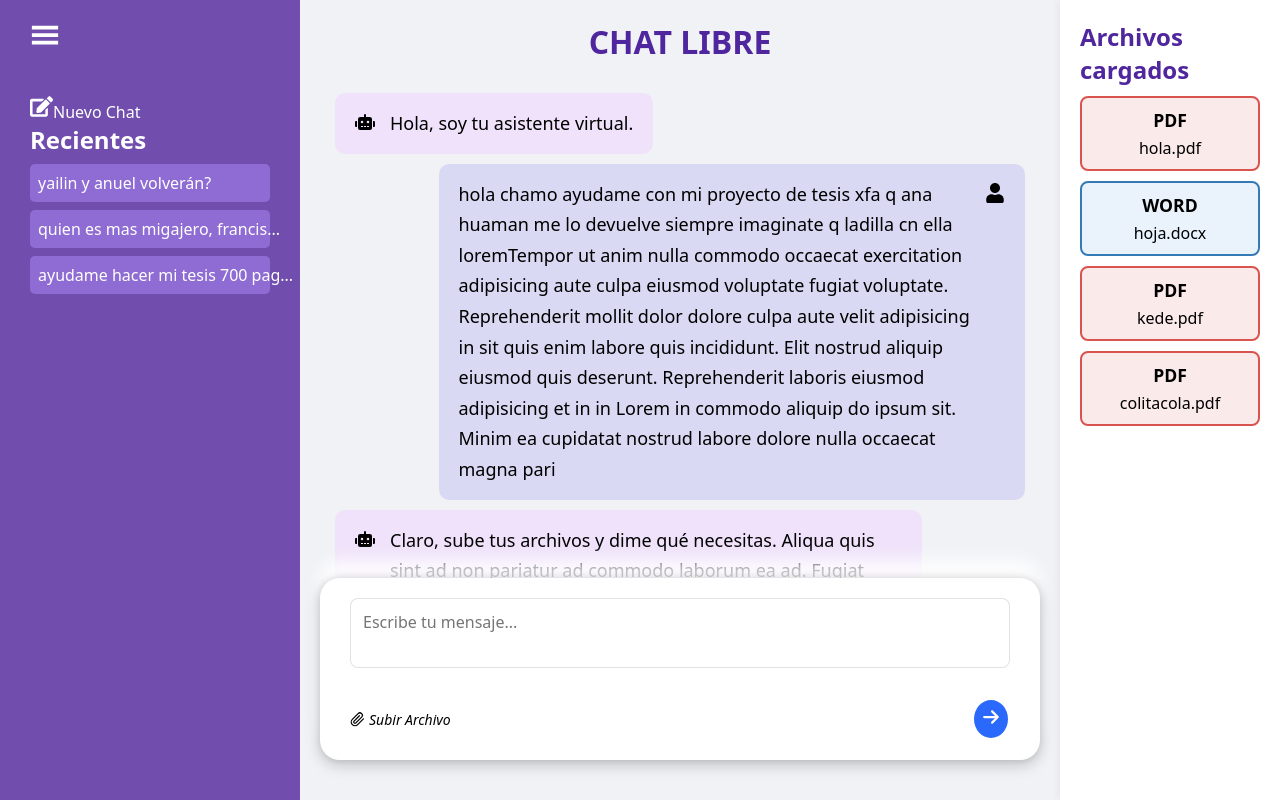
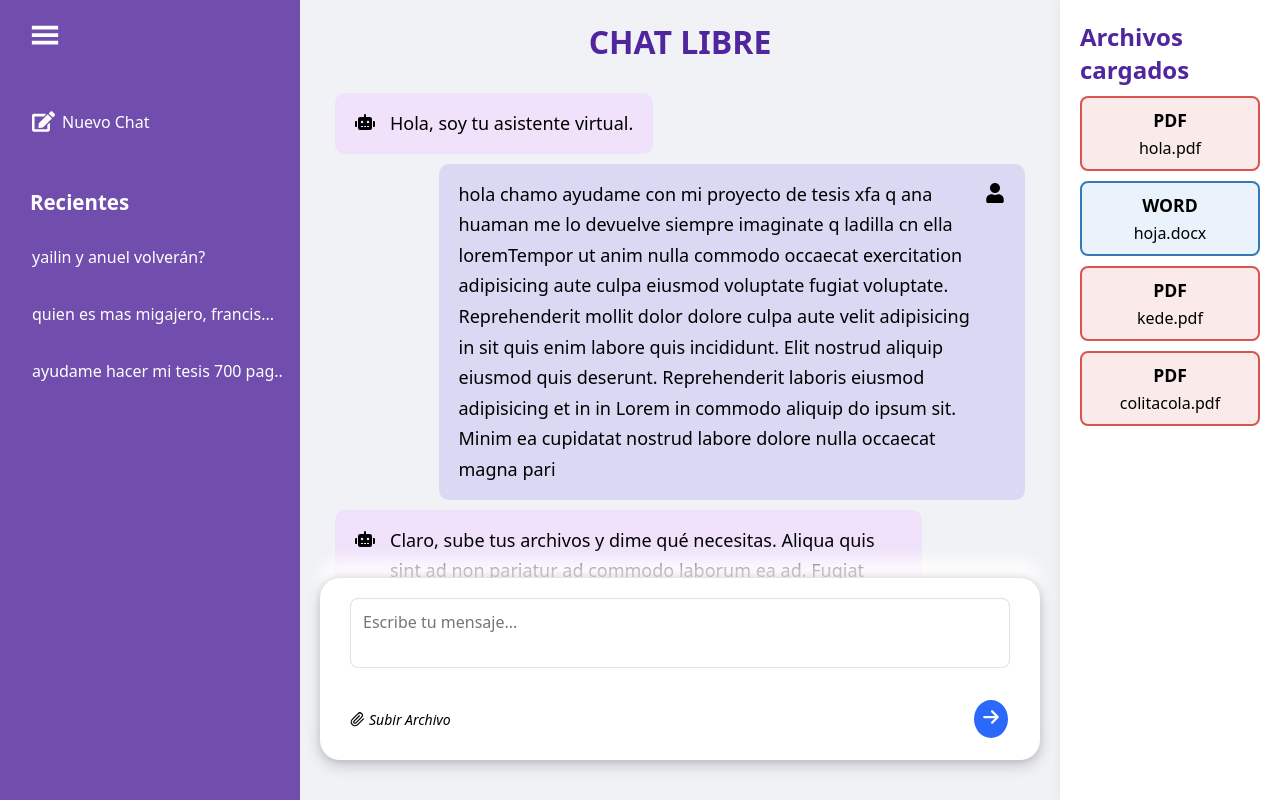
Before and after one commit to yormanbalanD/frontend_transferencias_de_tecnologia, a React (Vite) app: page /main/chat in a window 1280 px wide. Built offline with nearby package versions, Linux system fonts and the light colour scheme.

Commit message:
Add: react-cookie se agrego react cookies al proyecto

```diff
--- a/src/Chat.jsx
+++ b/src/Chat.jsx
@@ -68,6 +68,7 @@ function Chat() {
             <PromptInput handleSend={handleSend} />
           </div>
         </div>
+
         <AsideRight />
       </div>
     </div>
--- a/src/main.jsx
+++ b/src/main.jsx
@@ -2,9 +2,12 @@ import React from 'react';
 import ReactDOM from 'react-dom/client';
 import App from './App';
 import './global.css';
+import { CookiesProvider } from 'react-cookie'
 
 ReactDOM.createRoot(document.getElementById('root')).render(
   <React.StrictMode>
-    <App />
+    <CookiesProvider defaultSetOptions={{ path: '/' }}>
+      <App />
+    </CookiesProvider>
   </React.StrictMode>
 );
--- a/src/styles/AsideLeft.css
+++ b/src/styles/AsideLeft.css
@@ -1,9 +1,12 @@
 .aside-left {
+    --paddingHorizontal: 20px;
     background-color: #714EAD;
     color: white;
-    padding: 20px 30px;
+    padding: var(--paddingHorizontal) 30px;
     transition: 0.3s ease-in-out;
     width: 100px;
+    overflow-x: hidden;
+    position: relative;
 }
 
 .aside-left:hover {
@@ -15,4 +18,79 @@
     /* flex: 1 0 300px; */
 }
 
+.chat-list {
+    list-style: none;
+    transition: 0.25s;
+}
+
+.aside-left.open .nuevo-chat{
+    opacity: 1;
+}
+
+.aside-left:hover .nuevo-chat{
+    opacity: 1;
+}
+
+.nuevo-chat {
+    cursor: pointer;
+    display: flex;
+    align-items: center;
+    gap: 7px;
+    margin-bottom: 40px;
+    opacity: 0.9;
+    transition: 0.2s;
+    padding: 15px 20px;
+    border-radius: 30px;
+    min-width: 200px;
+    width: calc(100% + 28px);
+    position: relative;
+    left: -18px;
+    opacity: 0;
+}
+
+.nuevo-chat:hover {
+    opacity: 1;
+    background: #8f6cd3;
+}
+
+.chat-list li {
+    /* background-color: #8f6cd3; */
+    margin: 5px 0;
+    padding: 15px 20px;
+    border-radius: 30px;
+    cursor: pointer;
+    transition: 0.2s;
+    position: relative;
+    overflow: hidden;
+    left: -18px;
+    width: calc(100% + 18px);
+}
+
+.chat-list li:hover {
+    background-color: #8f6cd3;
+}
+
+
+.aside-left .chat-list {
+    width: calc(300px - (var(--paddingHorizontal) * 2.3));
+    opacity: 0;
+    margin-top: 20px;
+    /* display: none; */
+    /* flex-direction: column; */
+}
+
+.chat-list h2 {
+    margin-bottom: 15px;
+    font-size: 1.28rem;
+    font-weight: 700;
+}
+
+.aside-left:hover .chat-list {
+    opacity: 1;
+}
+
+.aside-left.open .chat-list {
+    opacity: 1;
+}
+
 /* .aside-left { */
--- a/src/styles/Chat.css
+++ b/src/styles/Chat.css
@@ -4,17 +4,6 @@
     /* justify-content: center; */
 }
 
-.chat-list {
-    list-style: none;
-}
-
-.chat-list li {
-    background-color: #8f6cd3;
-    margin: 8px 0;
-    padding: 8px;
-    border-radius: 5px;
-    cursor: pointer;
-}
 
 .chat-section {
     padding: 20px;
```
